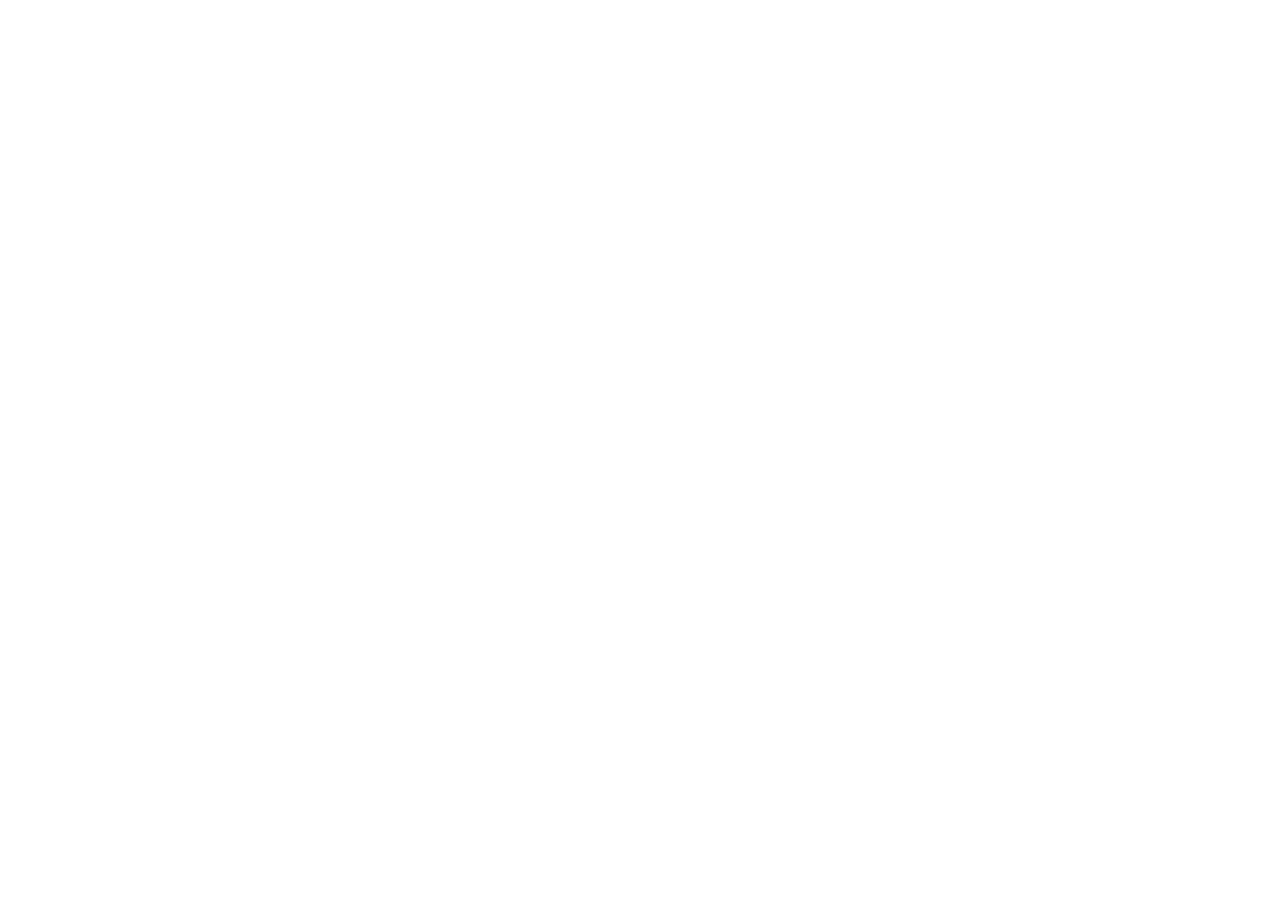
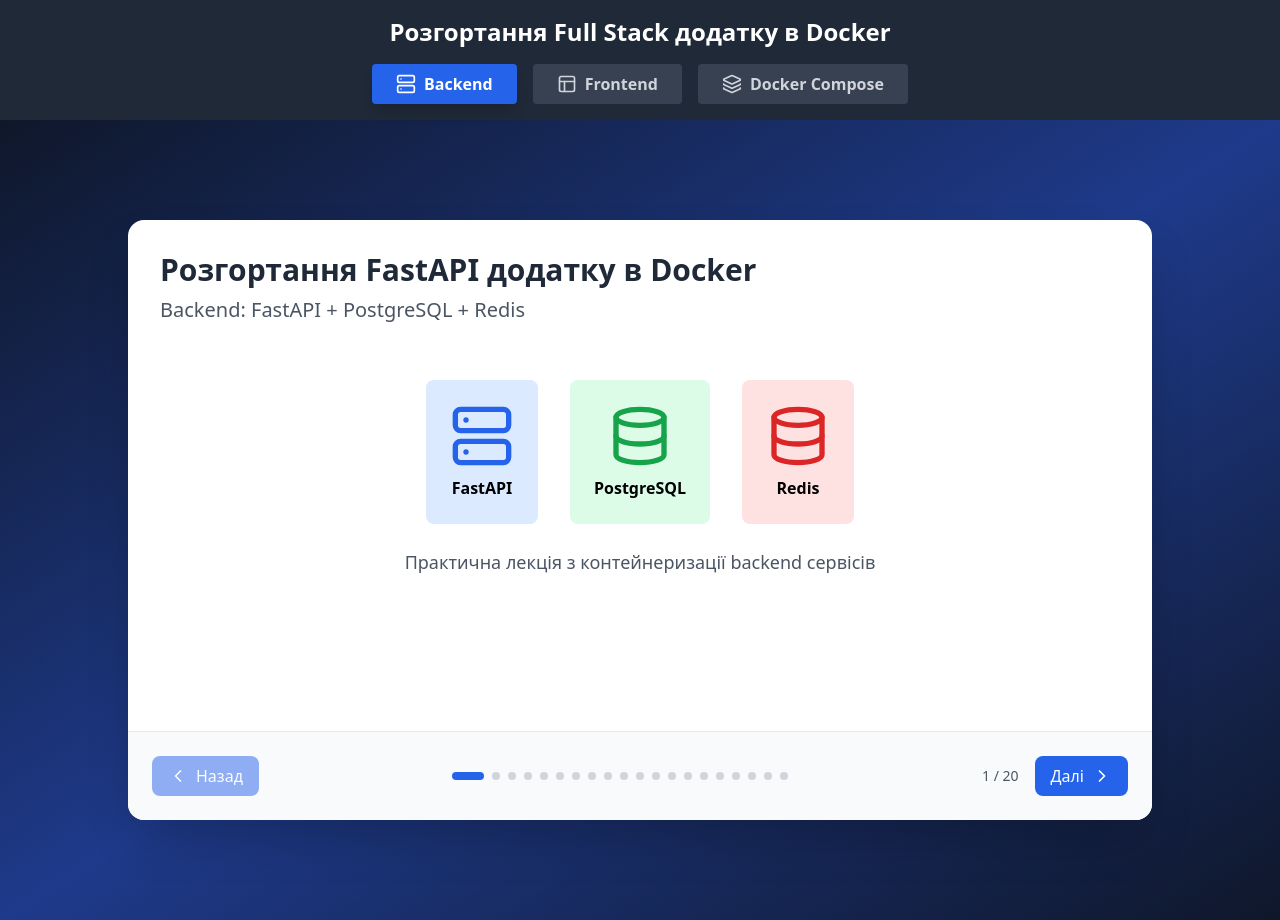
Before and after one commit to Java-Univer-2025/devops-course-2025, a plain HTML site: page docker-practice/index.html in a window 1280 px wide. Before the commit the page ends 800 px from the top, so only its background shows below. Drawn offline with nearby package versions, Linux system fonts and the light colour scheme; the site is published under a folder, as on GitHub Pages, so addresses that start at the root find nothing.

Commit message:
fix: use relative paths for assets

```diff
--- a/docker-practice/index.html
+++ b/docker-practice/index.html
@@ -5,7 +5,7 @@
     <meta name="viewport" content="width=device-width, initial-scale=1.0" />
     <title>Docker. Практика</title>
     <script src="https://cdn.tailwindcss.com"></script>
-    <script type="module" crossorigin src="/assets/index-DOuk9ZIi.js"></script>
+    <script type="module" crossorigin src="./assets/index-DOuk9ZIi.js"></script>
   </head>
   <body>
     <div id="root"></div>
```
